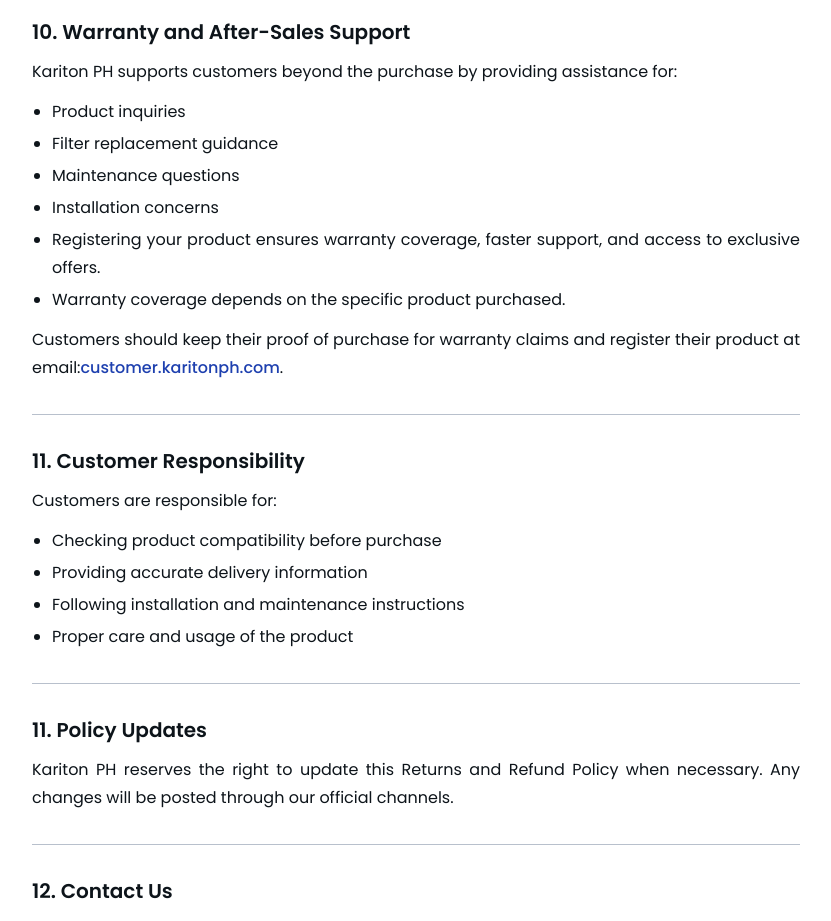
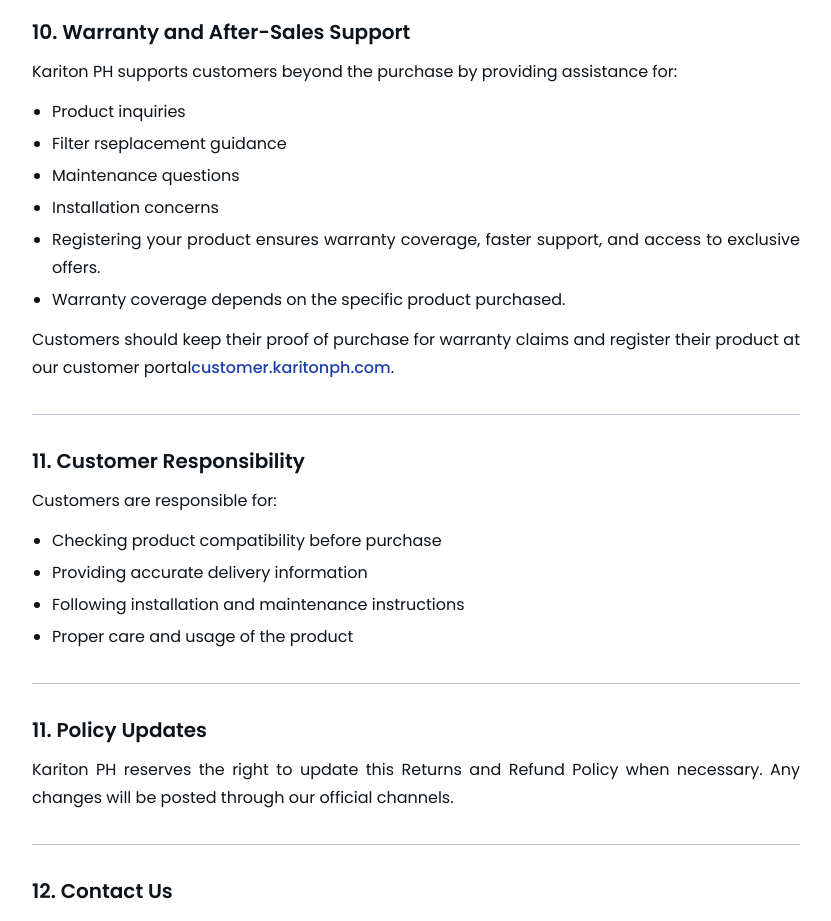
Before and after one commit to zeonhub74/kph-fe, a React (Vite) app: page /refund in a window 1280 px wide. Shown: the part 4240-5161 px from the top of the page, without its empty margins (224-1055 px from the left). Built offline with nearby package versions, Linux system fonts and the light colour scheme; no server answers.

Commit message:
update no 10

```diff
--- a/src/pages/Refund.jsx
+++ b/src/pages/Refund.jsx
@@ -276,15 +276,15 @@
             </p>
             <ul className="mt-3 list-disc space-y-1 pl-5">
               <li>Product inquiries</li>
-              <li>Filter replacement guidance</li>
+              <li>Filter rseplacement guidance</li>
               <li>Maintenance questions</li>
               <li>Installation concerns</li>
               <li>Registering your product ensures warranty coverage, faster support, and access to exclusive offers.</li>
               <li>Warranty coverage depends on the specific product purchased.</li>
             </ul>
             <p className="mt-3">
-              Customers should keep their proof of purchase for warranty claims and register their
-              product at email:
+              Customers should keep their proof of purchase for warranty claims and register
+              their product at our customer portal
               <a href="https://customer.karitonph.com"
               className="font-medium text-(--color-blue) underline-offset-4 hover:underline hover:text-(--color-green)">
               customer.karitonph.com</a>.
```
